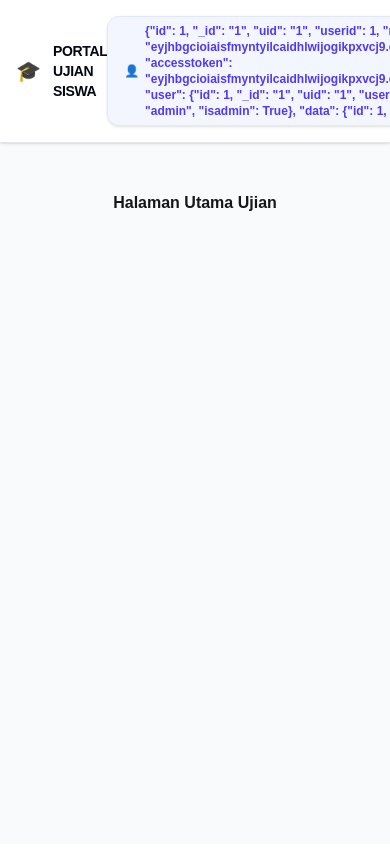
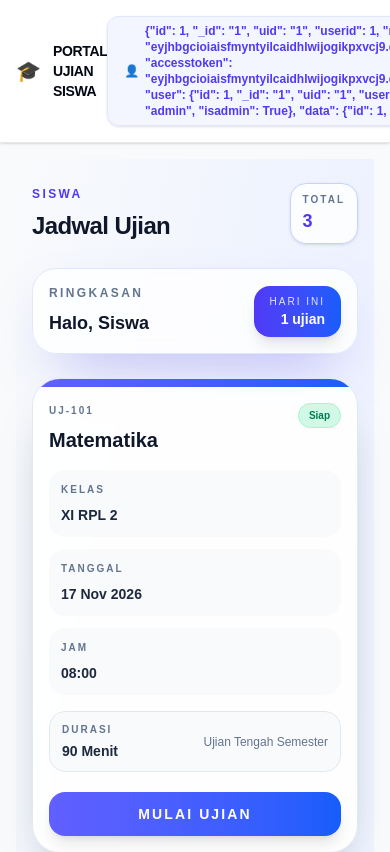
Before and after one commit to sumantosihotang96-debug/yellow25-cat, a Next.js app: page /siswa/ujian in a window 390 px wide. Shown: the top 852 px of the page. Built offline with nearby package versions, Linux system fonts and the light colour scheme; no server answers; the database is empty; sample sign-in values are in the browser's storage.

Commit message:
Modernize the student exam list page with a polished mobile-friendly design

```diff
--- a/app/siswa/ujian/page.tsx
+++ b/app/siswa/ujian/page.tsx
@@ -1,3 +1,131 @@
+const mockJadwal = [
+  {
+    id: 'UJ-101',
+    mapel: 'Matematika',
+    kelas: 'XI RPL 2',
+    tanggal: '17 Nov 2026',
+    jam: '08:00',
+    durasi: '90 Menit',
+    status: 'Siap',
+    color: 'from-indigo-500 to-blue-600',
+    detail: 'Ujian Tengah Semester',
+  },
+  {
+    id: 'UJ-102',
+    mapel: 'Bahasa Indonesia',
+    kelas: 'XI RPL 2',
+    tanggal: '18 Nov 2026',
+    jam: '09:30',
+    durasi: '60 Menit',
+    status: 'Menunggu',
+    color: 'from-emerald-500 to-teal-600',
+    detail: 'Latihan Soal',
+  },
+  {
+    id: 'UJ-103',
+    mapel: 'Produk Kreatif',
+    kelas: 'XI RPL 2',
+    tanggal: '19 Nov 2026',
+    jam: '07:30',
+    durasi: '120 Menit',
+    status: 'Segera',
+    color: 'from-violet-500 to-purple-600',
+    detail: 'Praktik & Teori',
+  },
+];
+
+const statusStyles: Record<string, string> = {
+  Siap: 'bg-emerald-100 text-emerald-700 border border-emerald-200',
+  Menunggu: 'bg-amber-100 text-amber-700 border border-amber-200',
+  Segera: 'bg-indigo-100 text-indigo-700 border border-indigo-200',
+};
+
 export default function UjianPage() {
-  return <div className="p-8 text-center font-bold">Halaman Utama Ujian</div>;
+  return (
+    <div className="min-h-screen bg-gradient-to-br from-slate-50 via-indigo-50 to-sky-50 px-4 py-6 md:px-8">
+      <div className="mx-auto max-w-5xl">
+        <header className="mb-6 flex items-center justify-between gap-3">
+          <div>
+            <p className="text-xs font-bold uppercase tracking-[0.2em] text-indigo-600">Siswa</p>
+            <h1 className="mt-2 text-2xl font-black tracking-tight text-slate-900 md:text-3xl">
+              Jadwal Ujian
+            </h1>
+          </div>
+          <div className="rounded-2xl border border-indigo-200 bg-white/80 px-3 py-2 shadow-sm backdrop-blur-sm">
+            <p className="text-[10px] font-bold uppercase tracking-[0.2em] text-slate-500">Total</p>
+            <p className="text-lg font-black text-indigo-600">{mockJadwal.length}</p>
+          </div>
+        </header>
+
+        <div className="mb-6 rounded-3xl border border-indigo-100 bg-white/80 p-4 shadow-[0_24px_60px_-28px_rgba(79,70,229,0.6)] backdrop-blur-sm md:p-5">
+          <div className="flex items-center justify-between gap-3">
+            <div>
+              <p className="text-xs font-bold uppercase tracking-[0.2em] text-slate-500">Ringkasan</p>
+              <p className="mt-2 text-lg font-black text-slate-900">Halo, Siswa</p>
+            </div>
+            <div className="rounded-2xl bg-gradient-to-r from-indigo-600 to-blue-600 px-4 py-2 text-right text-white shadow-lg">
+              <p className="text-[10px] uppercase tracking-[0.2em] text-indigo-100">Hari ini</p>
+              <p className="text-sm font-bold">1 ujian</p>
+            </div>
+          </div>
+        </div>
+
+        <div className="space-y-4">
+          {mockJadwal.map((jadwal) => (
+            <article
+              key={jadwal.id}
+              className="overflow-hidden rounded-[28px] border border-slate-200 bg-white/90 shadow-[0_24px_45px_-28px_rgba(15,23,42,0.6)] backdrop-blur-sm"
+            >
+              <div className={`h-2 w-full bg-gradient-to-r ${jadwal.color}`} />
+
+              <div className="p-4 md:p-5">
+                <div className="mb-4 flex items-start justify-between gap-3">
+                  <div>
+                    <p className="text-[10px] font-bold uppercase tracking-[0.2em] text-slate-500">
+                      {jadwal.id}
+                    </p>
+                    <h2 className="mt-2 text-xl font-black text-slate-900 md:text-2xl">{jadwal.mapel}</h2>
+                  </div>
+                  <span className={`rounded-full px-2.5 py-1 text-[10px] font-bold ${statusStyles[jadwal.status]}`}>
+                    {jadwal.status}
+                  </span>
+                </div>
+
+                <div className="mb-4 grid gap-3 sm:grid-cols-3">
+                  <div className="rounded-2xl bg-slate-50 p-3">
+                    <p className="text-[10px] font-bold uppercase tracking-[0.2em] text-slate-500">Kelas</p>
+                    <p className="mt-2 text-sm font-bold text-slate-800">{jadwal.kelas}</p>
+                  </div>
+
+                  <div className="rounded-2xl bg-slate-50 p-3">
+                    <p className="text-[10px] font-bold uppercase tracking-[0.2em] text-slate-500">Tanggal</p>
+                    <p className="mt-2 text-sm font-bold text-slate-800">{jadwal.tanggal}</p>
+                  </div>
+
+                  <div className="rounded-2xl bg-slate-50 p-3">
+                    <p className="text-[10px] font-bold uppercase tracking-[0.2em] text-slate-500">Jam</p>
+                    <p className="mt-2 text-sm font-bold text-slate-800">{jadwal.jam}</p>
+                  </div>
+                </div>
+
+                <div className="mb-5 flex items-center justify-between gap-3 rounded-2xl border border-slate-200 bg-slate-50 px-3 py-2.5">
+                  <div>
+                    <p className="text-[10px] font-bold uppercase tracking-[0.2em] text-slate-500">Durasi</p>
+                    <p className="mt-1 text-sm font-bold text-slate-800">{jadwal.durasi}</p>
+                  </div>
+                  <p className="text-xs text-slate-500">{jadwal.detail}</p>
+                </div>
+
+                <button
+                  className={`w-full rounded-2xl bg-gradient-to-r ${jadwal.color} px-4 py-3 text-sm font-black uppercase tracking-[0.15em] text-white shadow-lg transition hover:opacity-95`}
+                >
+                  {jadwal.status === 'Siap' ? 'Mulai Ujian' : 'Lihat Detail'}
+                </button>
+              </div>
+            </article>
+          ))}
+        </div>
+      </div>
+    </div>
+  );
 }
```
